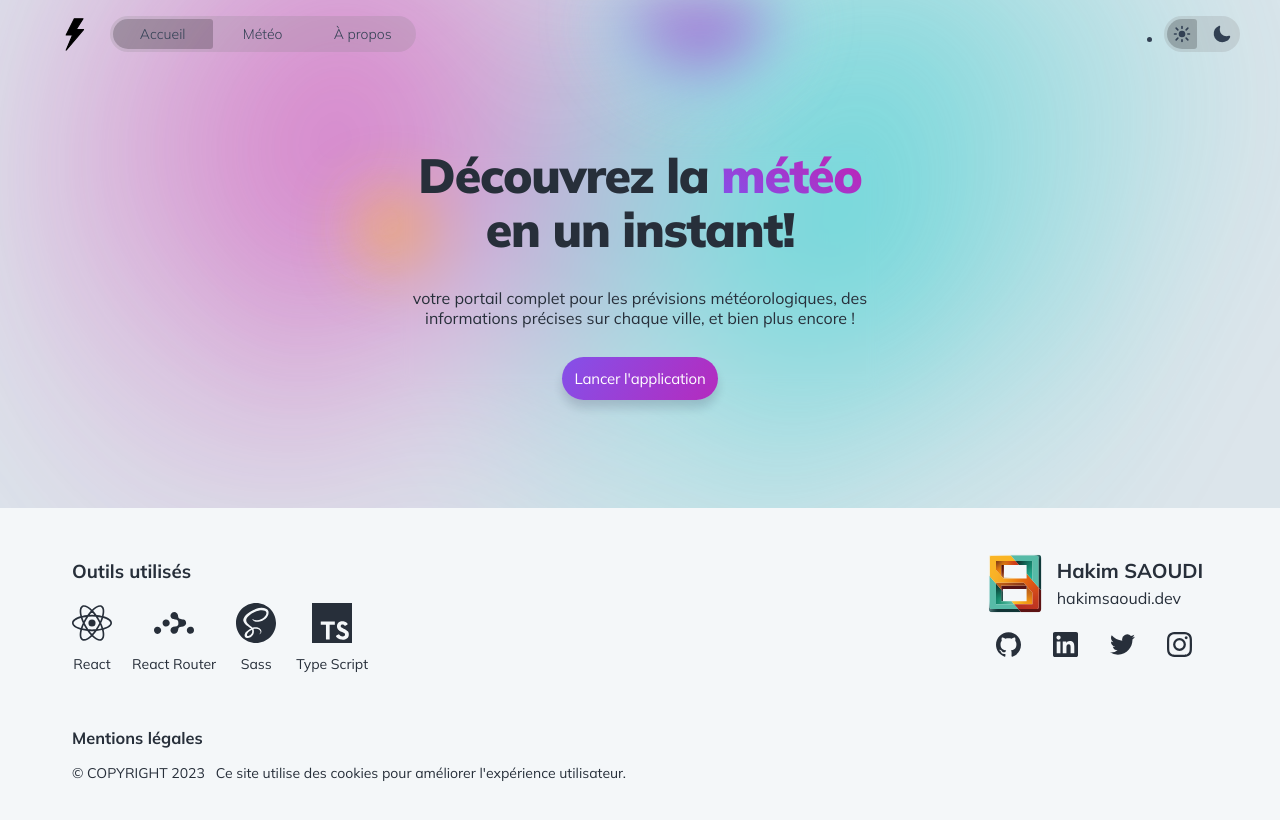
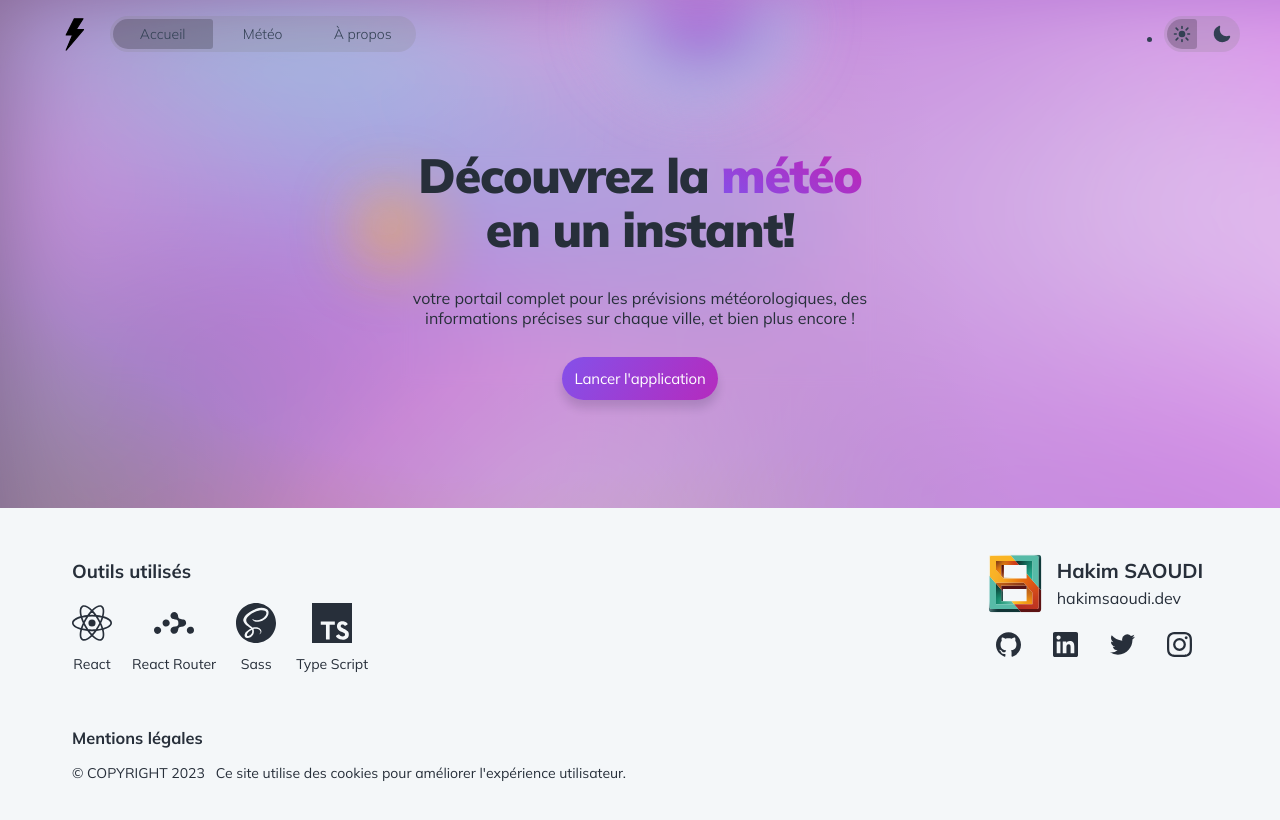
Before and after one commit to saoudi-h/meteo-react-app, a React (Create React App) app: page / in a window 1280 px wide. Shown: the top 820 px of the page. Built offline with nearby package versions, Linux system fonts and the light colour scheme; no server answers.

Commit message:
move background+bg animation from home to header

```diff
--- a/src/components/header/Header.tsx
+++ b/src/components/header/Header.tsx
@@ -5,10 +5,13 @@ import { useTheme } from '../../contexts/ThemeContext'
 import { classNames } from '../../lib/classnames'
 import Nav from './nav/Nav'
 import LogoFullBlackSvg from '../icons/LogoFullBlackSvg'
+import BubbleBack from '../bubbleBack/BubbleBack'
+import BackgroundSvg from '../icons/backgroundSvg/BackgroundSvg'
 
 const Header: React.FC = () => {
   const { theme } = useTheme()
   return (
+    <>
       <header className={classNames('header', theme)}>
         <div className="header-centered">
           <div className="logo">
@@ -24,6 +27,10 @@ const Header: React.FC = () => {
           </nav>
         </div>
       </header>
+      <BackgroundSvg primaryColor="#a637cc" secondaryColor="#ffflux" rotationAngle={45} />
+      {/* <img src="/hero/hero_weather_2.png" alt="hero" className="hero__img" /> */}
+      <BubbleBack />
+    </>
   )
 }
 
--- a/src/pages/home/Home.tsx
+++ b/src/pages/home/Home.tsx
@@ -16,8 +16,6 @@ const Home = () => {
       <Meta {...metaProps} />
       <main className="main home">
         <section className="home-hero">
-          <img src="/hero/hero_weather_2.png" alt="hero" className="home-hero__img" />
-
           <div className="container exhero">
             <h1 className="exhero__title">
               Découvrez la <span className="exhero__title__stress">météo</span>
@@ -31,7 +29,6 @@ const Home = () => {
               Lancer l'application
             </Link>
           </div>
-          <BubbleBack />
         </section>
       </main>
     </>
```
Also changed, not shown: src/components/header/Header.sass (+10 -0 lines). Lines whose indentation alone changed are shown as unchanged.
